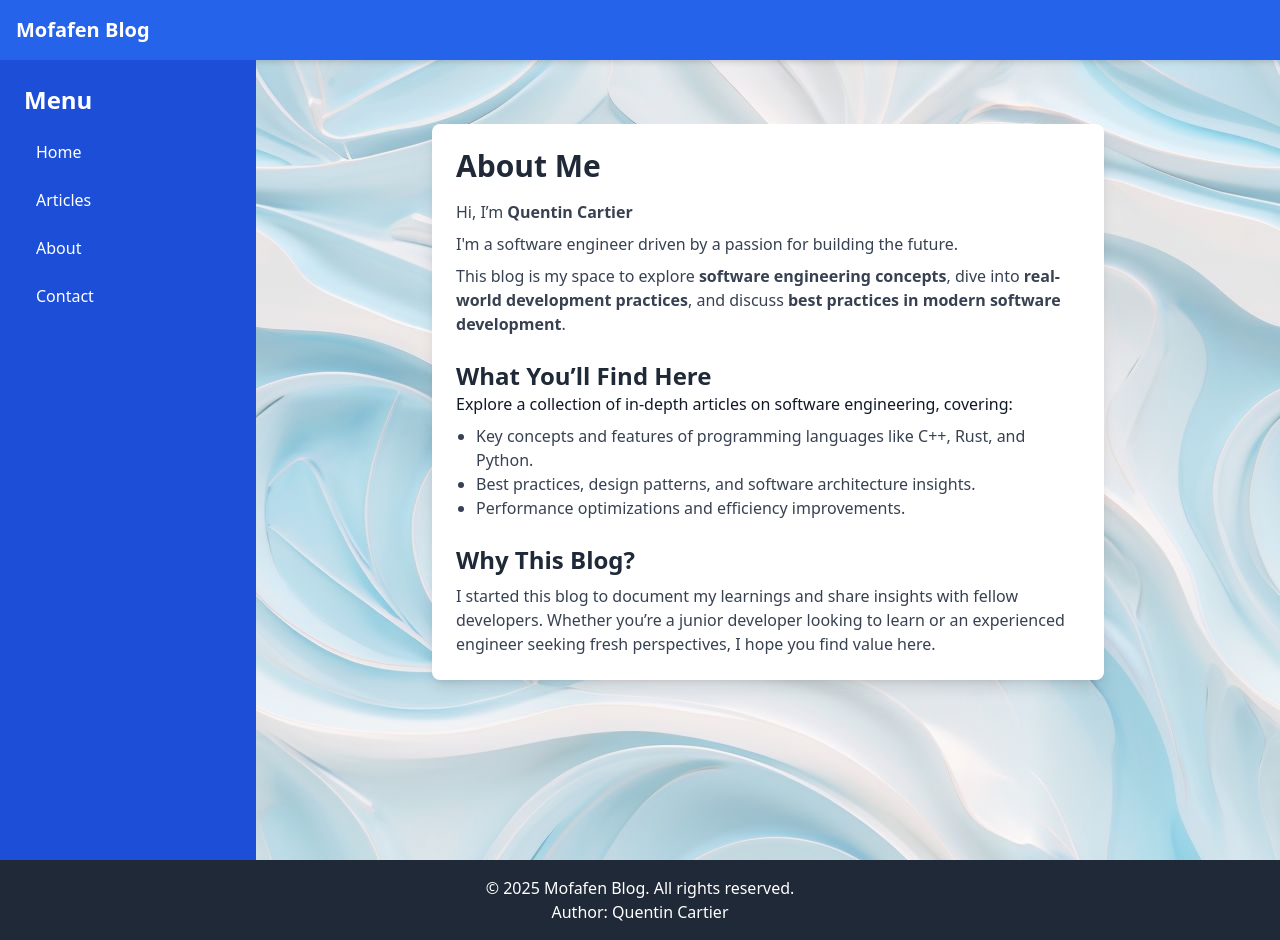
After one commit to maishuji/tech_blog, a Django app: page /about in a window 1280 px wide. The commit adds this page. Run offline with Django 4.2, Linux system fonts and the light colour scheme; some libraries are stand-ins or nearby versions.

Commit message:
Add About page

```diff
--- /dev/null
+++ b/blog_heho/blog/templates/about.html
@@ -0,0 +1,33 @@
+{% extends "base.html" %}
+
+{% block title %}About Me - My Blog{% endblock %}
+
+{% block content %}
+<div class="container mx-auto px-4 py-10">
+    <div class="max-w-2xl mx-auto bg-white p-6 shadow-lg rounded-lg">
+        <h1 class="text-3xl font-bold text-gray-800 mb-4">About Me</h1>
+        <p class="text-gray-700">
+            Hi, I’m <strong>Quentin Cartier</strong>
+        </p>
+        <p class="text-gray-700 mt-2">
+            I'm a software engineer driven by a passion for building the future.
+        </p>
+        <p class="text-gray-700 mt-2">
+            This blog is my space to explore <strong>software engineering concepts</strong>, dive into <strong>real-world development practices</strong>, and discuss <strong>best practices in modern software development</strong>.
+        </p>
+
+        <h2 class="text-2xl font-semibold text-gray-800 mt-6">What You’ll Find Here </h2>
+        Explore a collection of in-depth articles on software engineering, covering:
+        <ul class="list-disc pl-5 text-gray-700 mt-2">
+            <li>Key concepts and features of programming languages like C++, Rust, and Python.</li>
+            <li>Best practices, design patterns, and software architecture insights.</li>
+            <li>Performance optimizations and efficiency improvements.</li>
+        </ul>
+
+        <h2 class="text-2xl font-semibold text-gray-800 mt-6">Why This Blog?</h2>
+        <p class="text-gray-700 mt-2">
+            I started this blog to document my learnings and share insights with fellow developers. Whether you’re a junior developer looking to learn or an experienced engineer seeking fresh perspectives, I hope you find value here.
+        </p>
+    </div>
+</div>
+{% endblock %}
--- a/blog_heho/blog/templates/base.html
+++ b/blog_heho/blog/templates/base.html
@@ -45,6 +45,7 @@
             <nav class="flex flex-col space-y-2">
                 <a href="/home" class="block py-2 px-3 rounded-lg hover:bg-blue-500">Home</a>
                 <a href="/articles" class="block py-2 px-3 rounded-lg hover:bg-blue-500">Articles</a>
+                <a href="/about" class="block py-2 px-3 rounded-lg hover:bg-blue-500">About</a>
                 <a href="/contact" class="block py-2 px-3 rounded-lg hover:bg-blue-500">Contact</a>
             </nav>
         </div>
@@ -57,6 +58,7 @@
             <nav class="mt-4 space-y-2">
                 <a href="/home" class="block py-2 px-3 rounded-lg hover:bg-blue-500">Home</a>
                 <a href="/articles" class="block py-2 px-3 rounded-lg hover:bg-blue-500">Articles</a>
+                <a href="/about" class="block py-2 px-3 rounded-lg hover:bg-blue-500">About</a>
                 <a href="/contact" class="block py-2 px-3 rounded-lg hover:bg-blue-500">Contact</a>
             </nav>
         </aside>
--- a/blog_heho/blog/urls.py
+++ b/blog_heho/blog/urls.py
@@ -14,7 +14,8 @@ urlpatterns = [
     path('home', views.home_view, name='home'),
     path('contact', views.contact_view, name='contact'),
     path("blog/<int:post_id>/", views.blog_detail_view, name="blog_detail"),
-    path('/success', TemplateView.as_view(template_name='success.html'), name='success')
+    path('/success', TemplateView.as_view(template_name='success.html'), name='success'),
+    path('about', views.about_view, name='about')
 ]
 
 if settings.DEBUG:
--- a/blog_heho/blog/views.py
+++ b/blog_heho/blog/views.py
@@ -85,3 +85,9 @@ def home_view(request):
         post.title = markdown.markdown(post.title, extensions=["extra", "fenced_code", "toc"])
         post.content = markdown.markdown(post.content, extensions=["extra", "fenced_code", "toc"])
     return render(request, "home.html", {"posts": posts})
+
+def about_view(request):
+    '''
+    Show the about page
+    '''
+    return render(request, "about.html")
```
